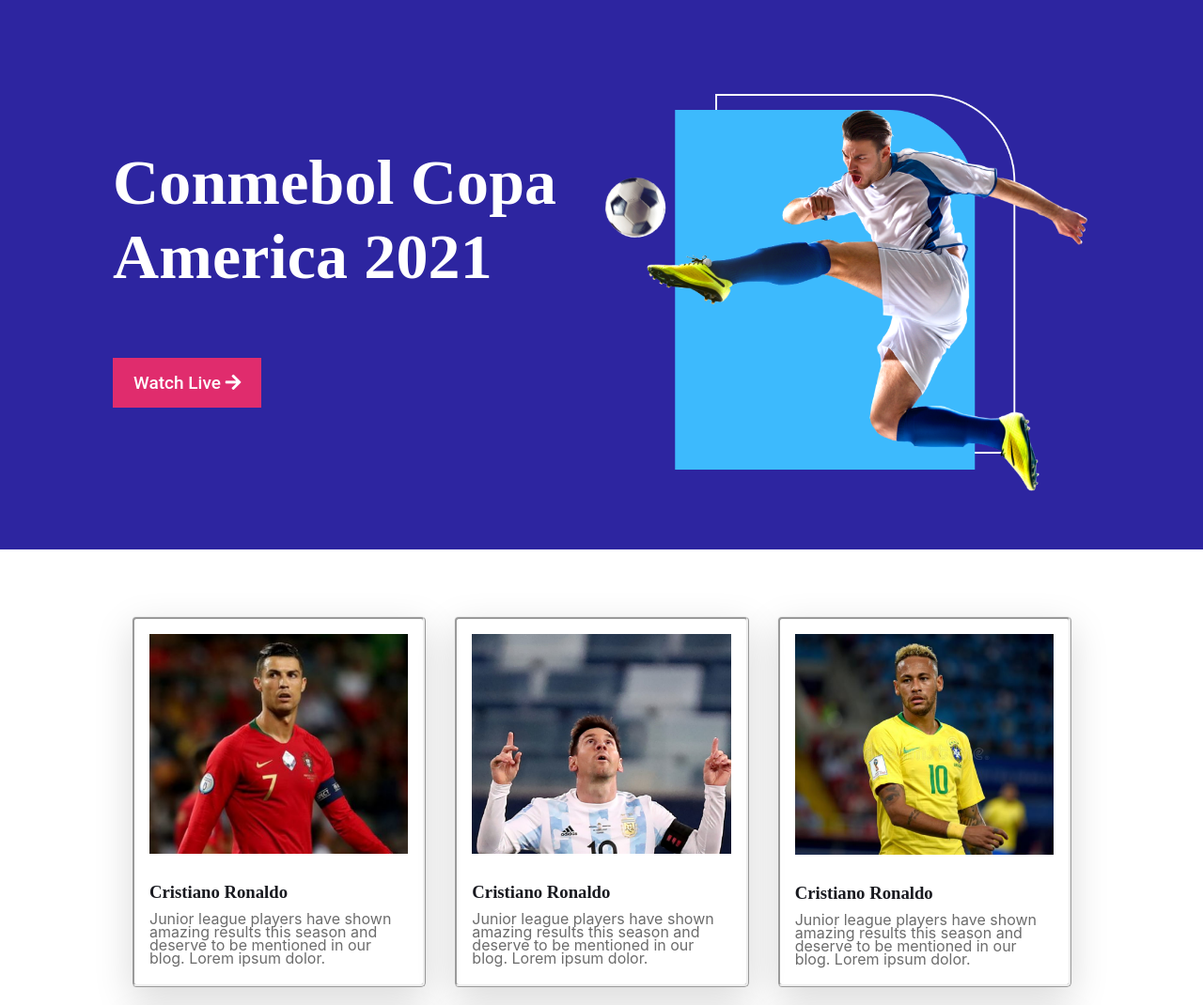
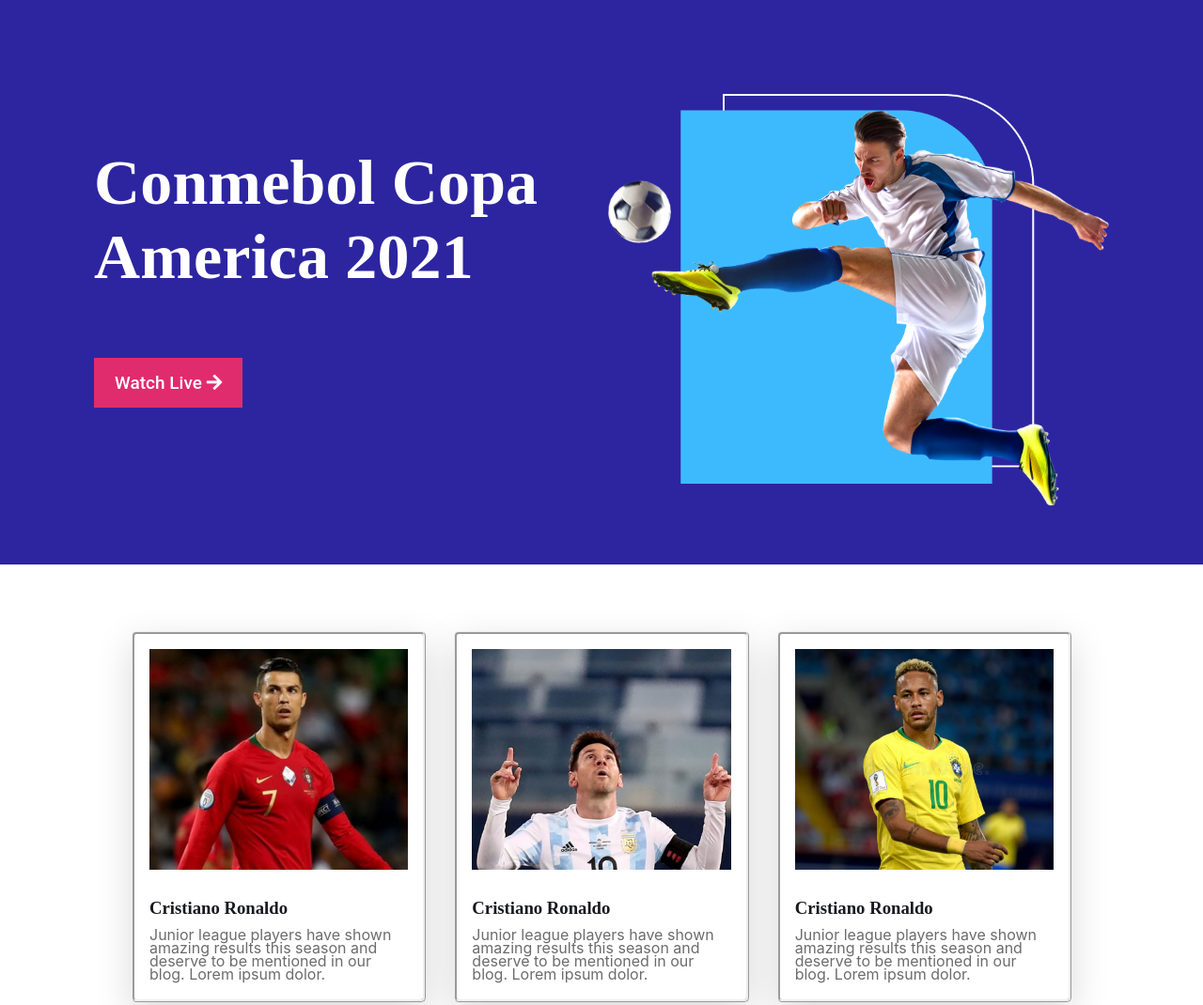
Before and after one commit to Shamimzz/football, a plain HTML site: page index.html in a window 1280 px wide. Shown: the top 1070 px of the page at 94% size. Drawn offline with Linux system fonts and the light colour scheme.

Commit message:
finished

```diff
--- a/style.css
+++ b/style.css
@@ -37,8 +37,8 @@
   margin: auto;
  }
 .Home-container{
-  padding-left: 50px;
-  padding-right: 50px;
+  padding-left: 30px;
+  padding-right: 25px;
   padding-top: 50px;
   padding-bottom: 55px;
 }
```
